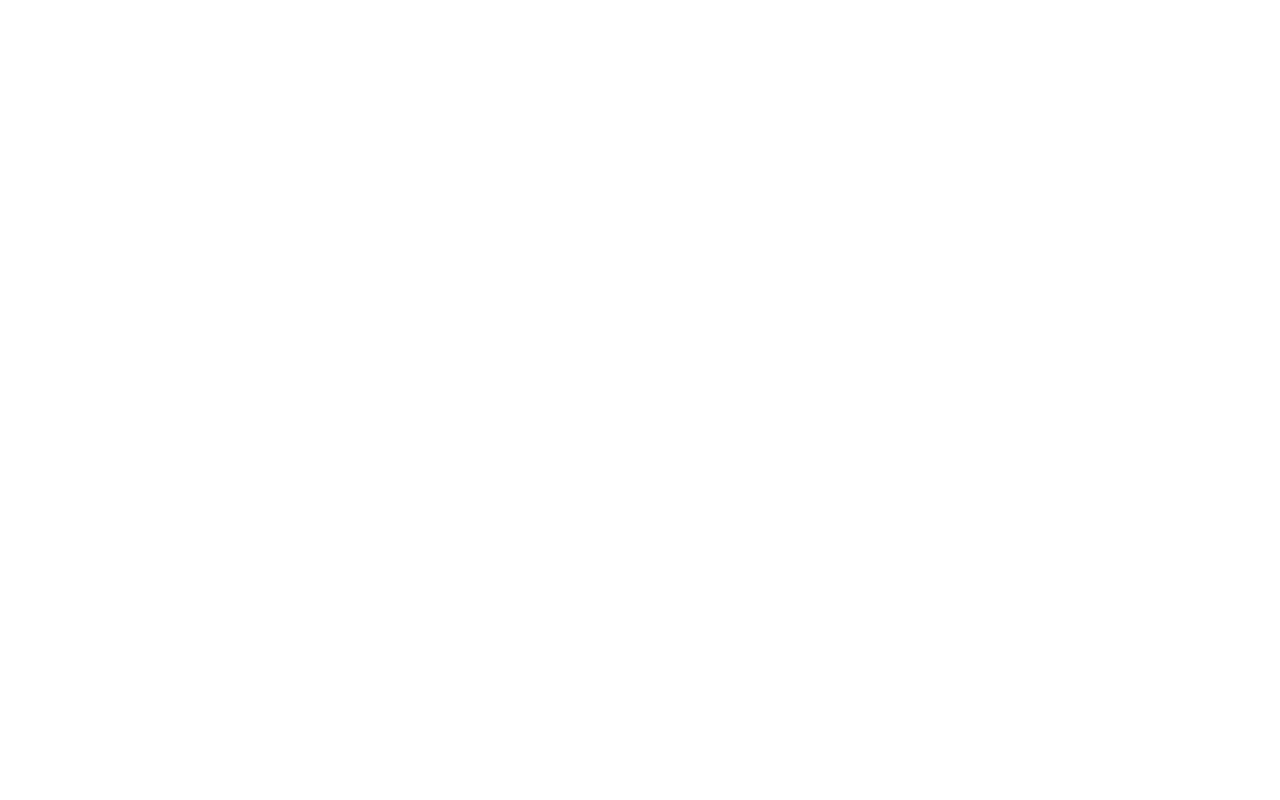
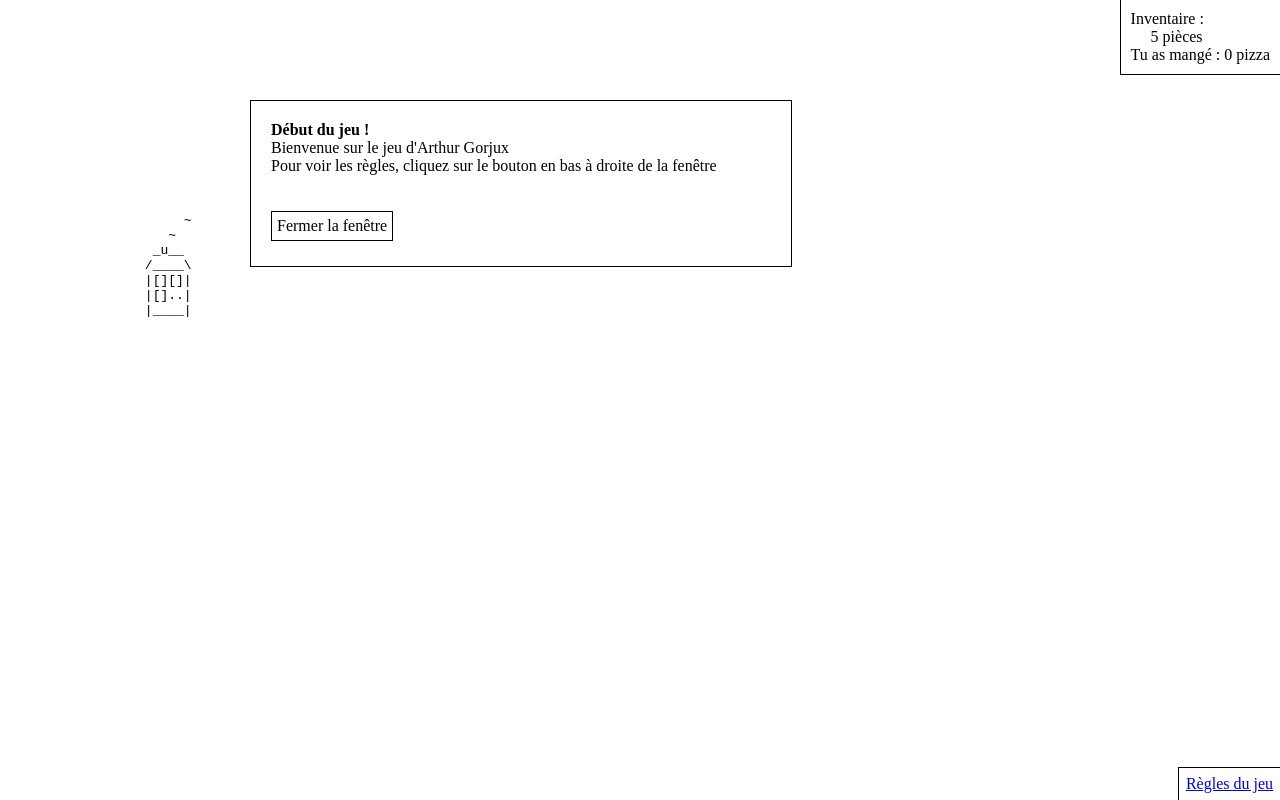
Before and after one commit to arthurgorjux/projet_com, a plain HTML site: page index.html in a window 1280 px wide. Drawn offline with Linux system fonts and the light colour scheme.

Commit message:
Add some stuff

```diff
--- a/base.js
+++ b/base.js
@@ -20,8 +20,50 @@ function showstorage() {
 	$(".modal").fadeIn("fast");
 }
 
+function showcredits() {
+	closemessage();
+	makealert("credits","Règles du jeu","<div style='max-height:300px; overflow-y:auto;'><br>Blabla blabla</div>",true)
+}
+
+function startgame(){
+	closemessage();
+	makealert('startgame', 'Début du jeu !', 'Bienvenue sur le jeu d\'Arthur Gorjux<br/>Pour voir les règles, cliquez sur le bouton en bas à droite de la fenêtre', true);
+}
+
+function checkthings() {
+	/*updategold();
+	checkbuilding();
+	updateitems();
+	checkitem();
+	updatestatus();*/
+	//Update coins
+	if(coins == 1){
+		$('#gold-bar').html("");
+		$('#gold-bar').html(coins + ' pièce');
+	}else{
+		$('#gold-bar').html("");
+		$('#gold-bar').html(coins + ' pièces');
+	}
+
+}
+
 $(document).ready(function(){
 	//initialisation des parametres
+	startgame();
+	coins = 0;
+	coins_per_second = 1;
 
+	// Ajout de piece toutes les secondes
+	setInterval(function() {
+		coins += coins_per_second;
+		checkthings();
+	},1000);
 
+	//items
+	var items = [];
+
+	$("#home").click(function() {
+		closemessage();
+		makealert('home', 'Clique maison', 'Maison', true);
+	});
 });
--- a/index.html
+++ b/index.html
@@ -8,6 +8,32 @@
 	<link rel="stylesheet" type="text/css" href="style.css" media="all" />
 </head>
 <body>
+	<div id="storage">
+		Inventaire :<br>
+		<div id="insidestorage">
+			<span id="gold-bar">0 pièce</span><br>
+		</div>
+		Tu as mangé : <span class="pizzacount">0 pizza</span><br>
+	</div>
+	<div class="modal"></div>
+	<div class="fader"></div>
+	<div id="otheralerts"></div>
+
+	<div id="land">
+		<pre id="home" class="building theshop" title="Maison">
+		     ~
+		   ~
+		 _u__
+		/____\
+		|[][]|
+		|[]..|
+		|____|
+		</pre>
+	</div>
+
+	<div id="credits">
+		<a href="javascript:showcredits();">Règles du jeu</a>
+	</div>
 
 </body>
 </html>
```
